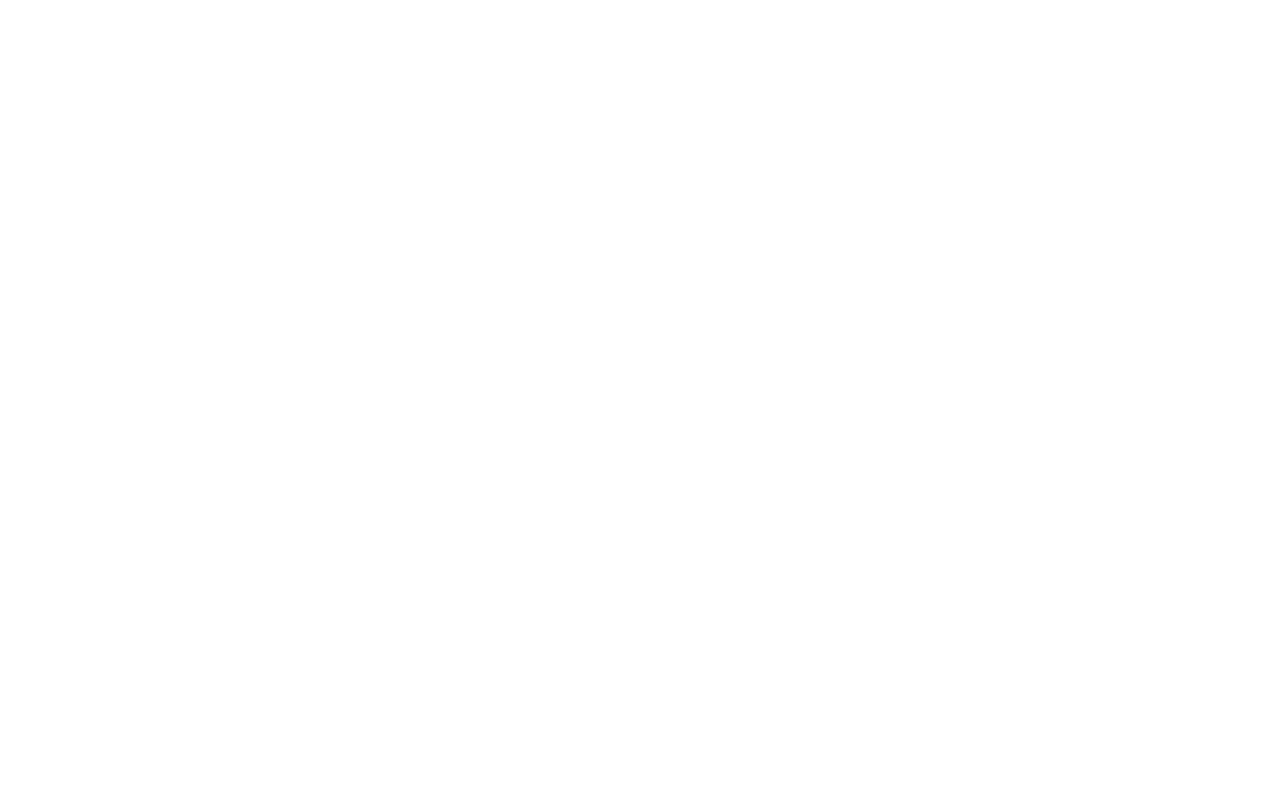
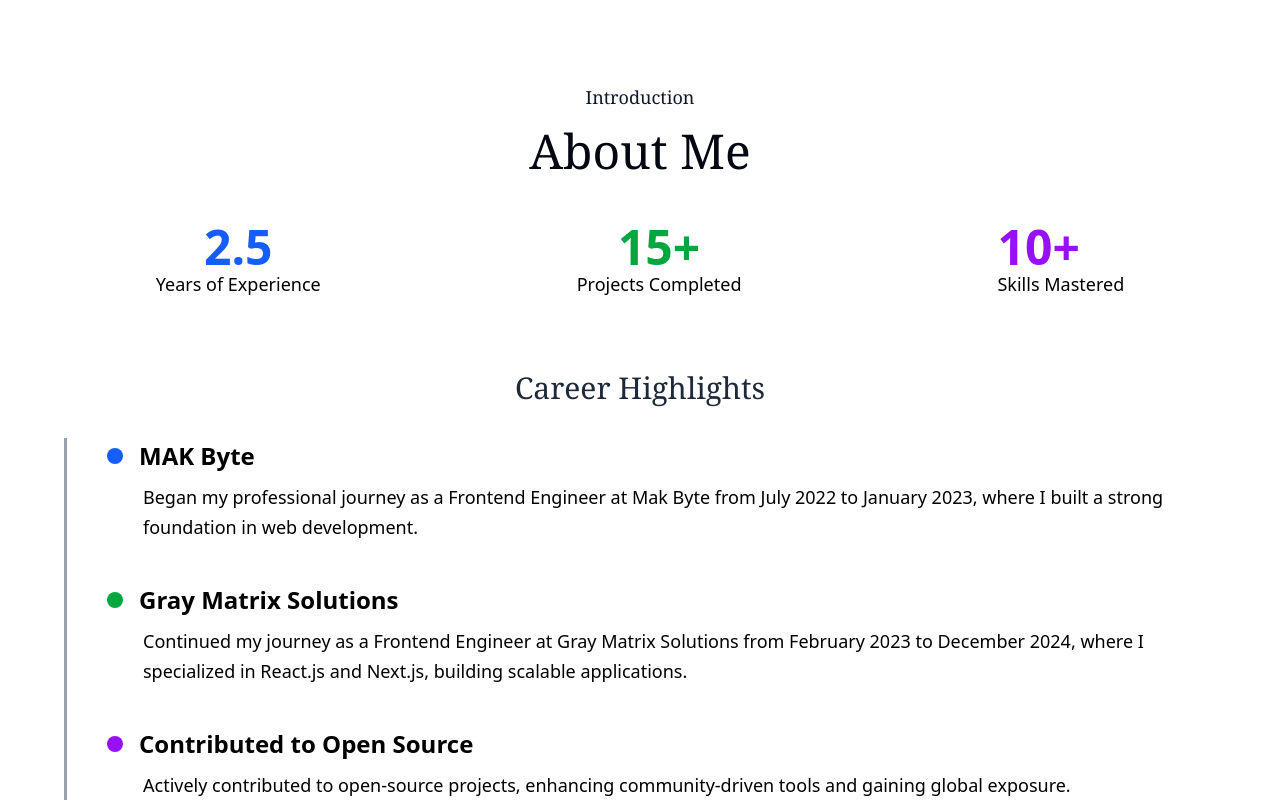
Before and after one commit to Altamash-Khan-2812/Portfolio, a React (Vite) app: page / in a window 1280 px wide. Shown: the part 740-1542 px from the top of the page. Before the commit the page ends 800 px from the top, so only its background shows below. Built offline with nearby package versions, Linux system fonts and the light colour scheme.

Commit message:
Created About section

```diff
--- /dev/null
+++ b/public/data.js
@@ -0,0 +1,20 @@
+export const experienceData = [
+  {
+    componanyName: "MAK Byte",
+    color: "bg-blue-600",
+    description:
+      "Began my professional journey as a Frontend Engineer at Mak Byte from July 2022 to January 2023, where I built a strong foundation in web development.",
+  },
+  {
+    componanyName: "Gray Matrix Solutions",
+    color: "bg-green-600",
+    description:
+      "Continued my journey as a Frontend Engineer at Gray Matrix Solutions from February 2023 to December 2024, where I specialized in React.js and Next.js, building scalable applications.",
+  },
+  {
+    componanyName: "Contributed to Open Source",
+    color: "bg-purple-600",
+    description:
+      "Actively contributed to open-source projects, enhancing community-driven tools and gaining global exposure.",
+  },
+];
--- a/src/App.jsx
+++ b/src/App.jsx
@@ -1,3 +1,4 @@
+import About from "./Components/About";
 import Hero from "./Components/Hero";
 import Navbar from "./Components/Navbar";
 
@@ -6,6 +7,7 @@
     <>
       <Navbar />
       <Hero />
+      <About />
     </>
   );
 }
--- /dev/null
+++ b/src/Components/About.jsx
@@ -0,0 +1,95 @@
+import { experienceData } from "../../public/data";
+import { motion } from "framer-motion";
+import fadeIn, { fadeWithNoSize } from "./FadeIn";
+
+const About = () => {
+  return (
+    <>
+      <section className="flex flex-col items-center mb-20">
+        <motion.p
+          variants={fadeIn("down", 0)}
+          initial="hidden"
+          whileInView="show"
+          className="font-serif text-gray-900 text-[18px] mb-4"
+        >
+          Introduction
+        </motion.p>
+        <motion.h2
+          className="text-5xl font-serif text-gray-950 mb-12"
+          variants={fadeIn("down", 0)}
+          initial="hidden"
+          whileInView="show"
+        >
+          About Me
+        </motion.h2>
+        <div className="flex justify-between gap-64 mb-18">
+          <motion.div
+            variants={fadeWithNoSize()}
+            initial="hidden"
+            whileInView="show"
+            className="flex flex-col items-center"
+          >
+            <p className="text-5xl text-blue-600 font-bold">2.5</p>
+            <p className="text-[18px]">Years of Experience</p>
+          </motion.div>
+          <motion.div
+            variants={fadeWithNoSize()}
+            initial="hidden"
+            whileInView="show"
+            className="flex flex-col items-center"
+          >
+            <p className="text-5xl text-green-600 font-bold">15+</p>
+            <p className="text-[18px]">Projects Completed</p>
+          </motion.div>
+          <motion.div
+            variants={fadeWithNoSize()}
+            initial="hidden"
+            whileInView="show"
+          >
+            <p className="text-5xl text-purple-600 font-bold">10+</p>
+            <p className="text-[18px]">Skills Mastered</p>
+          </motion.div>
+        </div>
+        <p className="text-3xl font-serif text-gray-800 mb-8">
+          Career Highlights
+        </p>
+        <div className="w-6xl">
+          <div className="border-l-3 border-gray-400 pl-10 flex flex-col gap-10 mb-14">
+            {experienceData.map((exp, i) => {
+              return (
+                <ExperienceCard
+                  key={i}
+                  company={exp.componanyName}
+                  description={exp.description}
+                  color={exp.color}
+                />
+              );
+            })}
+          </div>
+          <div className="bg-gray-200 py-8 rounded-2xl">
+            <p className="text-center mb-3 text-[18px]">
+              "Code is like humor. When you have to explain it, it's bad."
+            </p>
+            <p className="text-center text-gray-800">
+              — My Approach to Development
+            </p>
+          </div>
+        </div>
+      </section>
+    </>
+  );
+};
+
+const ExperienceCard = ({ company, description, color }) => {
+  return (
+    <motion.div variants={fadeIn('right', 0, 60)} initial="hidden" whileInView="show" className="flex flex-col gap-2">
+      <div className="flex items-center gap-4">
+        <div className={`w-4 h-4 ${color} rounded-full`}></div>{" "}
+        <p className="text-[24px] font-semibold">{company}</p>
+      </div>
+      <p className="ml-9 leading-[30px] text-[18px]">{description}</p>
+    </motion.div>
+  );
+};
+
+export default About;
--- a/src/Components/FadeIn.jsx
+++ b/src/Components/FadeIn.jsx
@@ -1,9 +1,10 @@
-const fadeIn = (direction = "up", delay = 0) => {
+const fadeIn = (direction = "up", delay = 0, distance = 40) => {
   return {
     hidden: {
       opacity: 0,
-      y: direction === "up" ? 40 : direction === "down" ? -40 : 0,
-      x: direction === "left" ? 40 : direction === "right" ? -40 : 0,
+      y: direction === "up" ? distance : direction === "down" ? -distance : 0,
+      x:
+        direction === "left" ? distance : direction === "right" ? -distance : 0,
     },
     show: {
       opacity: 1,
@@ -18,4 +19,15 @@
   };
 };
 
+export const fadeWithNoSize = (delay = 0) => {
+  return {
+    hidden: { opacity: 0, scale: 0 },
+    show: {
+      opacity: 1,
+      scale: 1,
+      transition: { duration: 1, delay, ease: "easeOut" },
+    },
+  };
+};
+
 export default fadeIn;
--- a/src/Components/Hero.jsx
+++ b/src/Components/Hero.jsx
@@ -5,7 +5,7 @@
 
 export default function Hero() {
   return (
-    <section className="flex flex-col items-center justify-center h-[70vh]">
+    <section className="flex flex-col items-center justify-center h-[90vh]">
       <motion.h1
         variants={fadeIn("down", 0)}
         initial="hidden"
```
